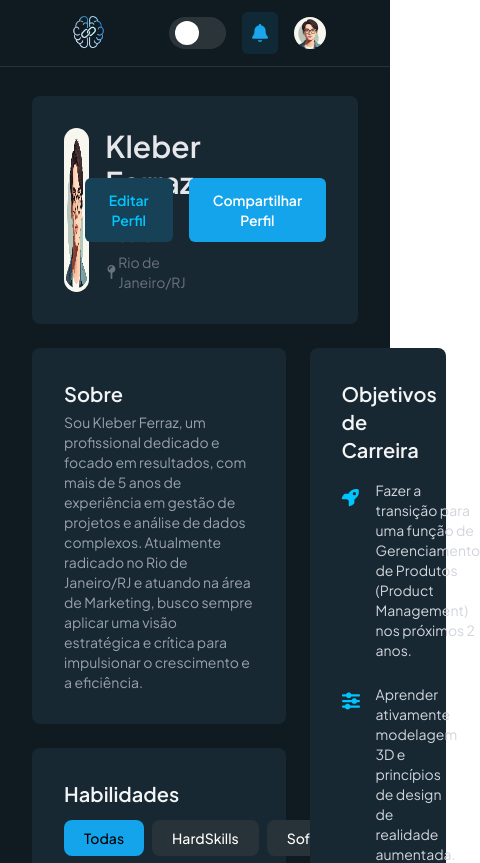
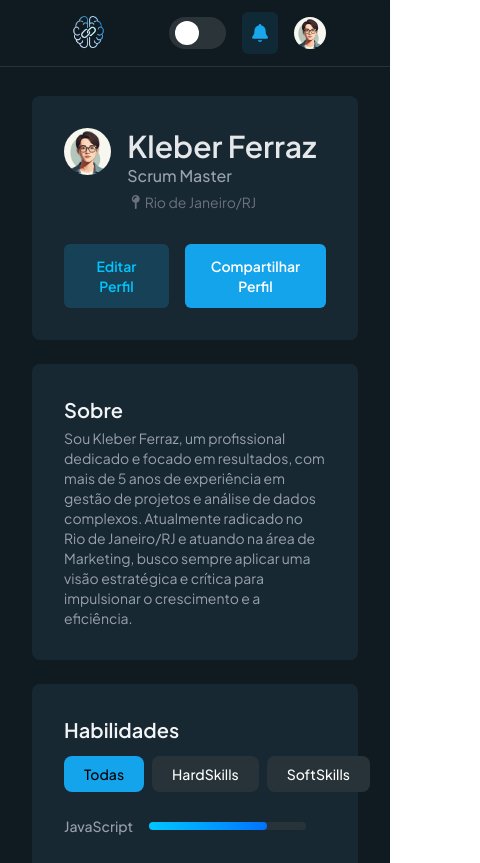
Before and after one commit to Bernardo07dev/SkillLink, a React (Vite) app: page /PerfilColaborador in a window 390 px wide. Shown: the top 863 px of the page, 480 px wide, since content can reach past the window. Built offline with nearby package versions, Linux system fonts and the light colour scheme.

Commit message:
Mobile Perfil

```diff
--- a/src/pages/Cursos.jsx
+++ b/src/pages/Cursos.jsx
@@ -68,7 +68,7 @@ const Cursos = () => {
                     <div className='dark:bg-[#182832] bg-white p-8 rounded-xl mb-6'>
                         <h1 className='dark:text-gray-100 font-medium mb-4'>Instrutor</h1>
                         <div className='flex flex-row gap-4'>
-                            <img className='sm:w-[20%] w-[10%] h-[10%] sm:h-[20%] object-contain rounded-full' src={user2}></img>
+                            <img className='md:w-[20%] w-[10%] h-[10%] md:h-[20%] object-contain rounded-full' src={user2}></img>
                             <div className='w-[80%]'>
                                 <h1 className='text-lg font-semibold text-gray-600 dark:text-gray-200'>Yara Martins</h1>
                                 <p className='font-medium text-gray-400 text-sm'>Líder em Design e UX</p>
--- a/src/pages/PerfilColaborador.jsx
+++ b/src/pages/PerfilColaborador.jsx
@@ -29,9 +29,9 @@ const PerfilColaborador = () => {
 
     return(
         <Structure>
-            <section className='dark:bg-[#182832] bg-white flex flex-row gap-4 m-8 mb-6 p-8 rounded-lg'>
-                    <div className='w-[50%] flex flex-row gap-4'>
-                        <img className='w-[22%] h-full rounded-full' src={UserFace}></img>
+            <section className='dark:bg-[#182832] bg-white flex flex-col sm:flex-row md:gap-4 m-8 mb-6 p-8 rounded-lg'>
+                    <div className='sm:w-[50%] sm:mb-0 mb-8 w-full flex flex-row gap-4'>
+                        <img className='md:w-[22%] w-[18%] h-[80%] md:h-full rounded-full object-fill' src={UserFace}></img>
                         <div className='flex flex-col justify-center'>
                             <h1 className='text-3xl font-semibold dark:text-gray-200'>{user.nome}</h1>
                             <p className='text-gray-400 mb-1 font-medium'>{user?.experiencias?.[0]?.cargo}</p>
@@ -41,14 +41,14 @@ const PerfilColaborador = () => {
                             </div>
                         </div>
                     </div>
-                    <div className='w-[50%] flex flex-row gap-4 justify-end items-center'>
+                    <div className='sm:w-[50%] w-full flex flex-row gap-4 justify-start sm:justify-end items-center'>
                         <button className='dark:bg-[#174157] text-sm font-semibold px-6 bg-[#D0EDFB] cursor-pointer py-3 rounded-md text-[#13A4EC] dark:text-[#00C6FF]'>Editar Perfil</button>
                         <button className='dark:bg-[#13A4EC] text-sm font-semibold px-6 bg-[#D0EDFB] cursor-pointer py-3 rounded-md text-[#13A4EC] dark:text-white'>Compartilhar Perfil</button>
                     </div>
             </section>
 
-            <section className='w-full flex flex-row'>
-                <div className='flex flex-col w-[65%] mr-2 ml-8 gap-6'>
+            <section className='w-full flex flex-col md:flex-row md:gap-0 gap-6'>
+                <div className='flex flex-col w-full md:w-[65%] px-8 md:pl-8 md:px-0 gap-6'>
                     {/* Seção Sobre */}
                     <div className='flex flex-col p-8 dark:bg-[#182832] bg-white rounded-lg'>
                         <h1 className='text-xl dark:text-gray-100 font-semibold mb-1'>Sobre</h1>
@@ -103,7 +103,7 @@ const PerfilColaborador = () => {
                     </div>
                 </div>
 
-                <div className='flex flex-col w-[35%] mr-8 ml-4 gap-6'>
+                <div className='flex flex-col w-full md:w-[35%] px-8 md:pl-4 md:pr-8 gap-6'>
                     {/* Seção Objetivos Carreira */}
                     <div className='dark:bg-[#182832] bg-white p-8 rounded-lg'>
                         <h1 className='text-xl dark:text-gray-100 font-semibold mb-4'>Objetivos de Carreira</h1>
```
